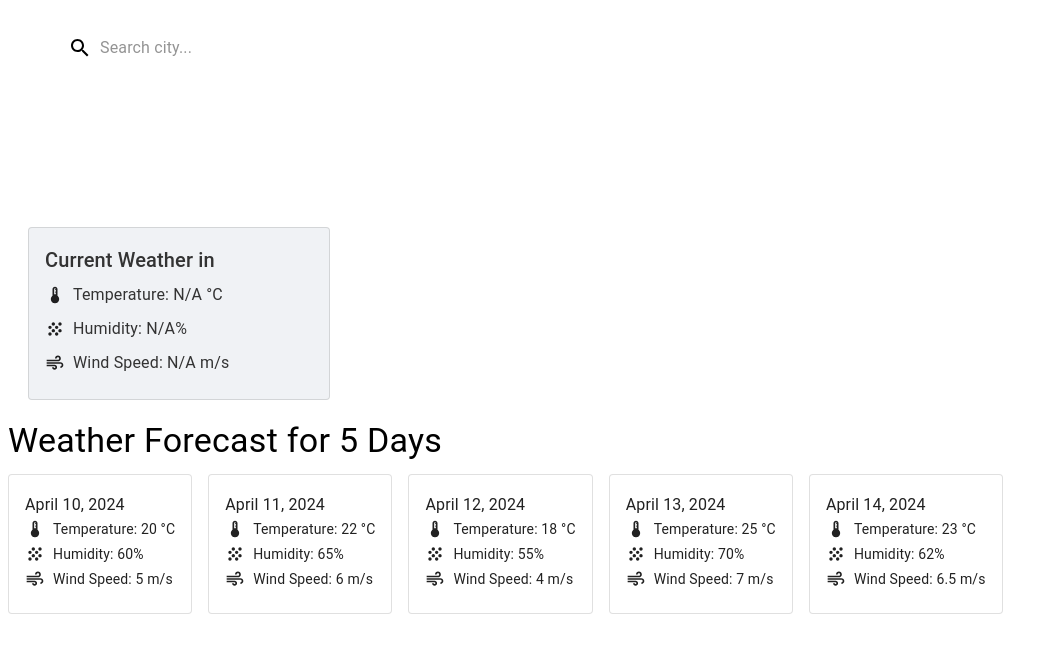
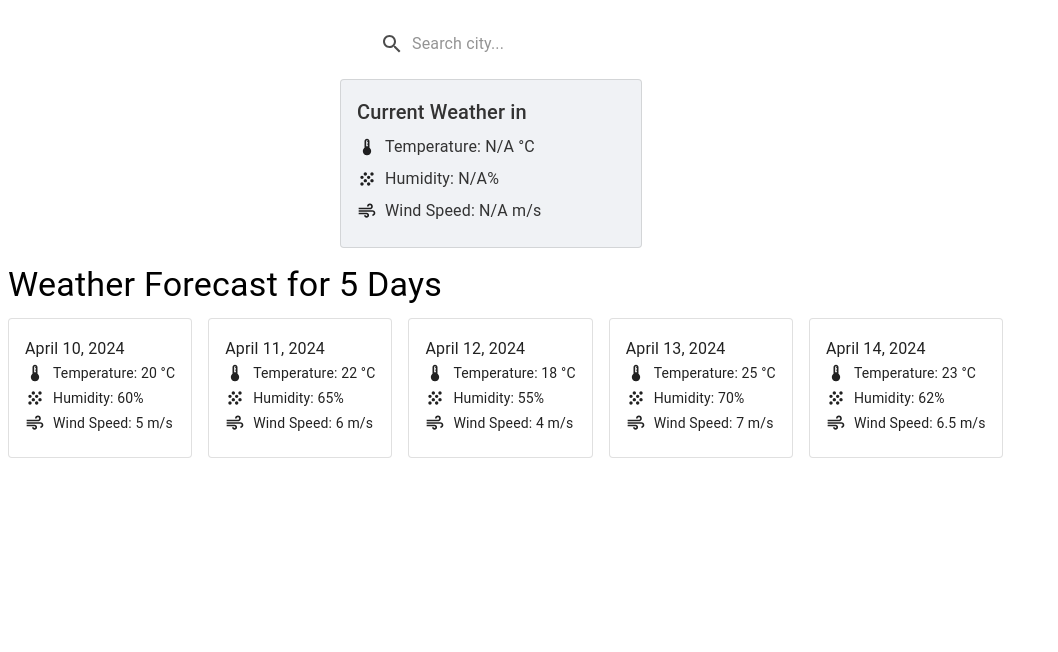
Before and after one commit to OpiniIsaac/weather-dashboard-application, a React (Vite) app: page / in a window 1280 px wide. Shown: the top 652 px of the page, without its empty margins (0-1058 px from the left). Built offline with nearby package versions, Linux system fonts and the light colour scheme.

Commit message:
changed poaition of search bar and card

```diff
--- a/src/components/CurrentWeatherComponent.jsx
+++ b/src/components/CurrentWeatherComponent.jsx
@@ -1,10 +1,11 @@
-import { useState } from 'react';
-import { Card, CardContent, Typography } from '@mui/material';
-import { styled} from '@mui/material/styles';
+import  { useState } from 'react';
+import { Card, CardContent, Typography, Box } from '@mui/material';
+import { styled } from '@mui/material/styles';
 import InputBase from '@mui/material/InputBase';
 import SearchIcon from '@mui/icons-material/Search';
 import DeviceThermostatIcon from '@mui/icons-material/DeviceThermostat';
-import { Grain, Air } from '@mui/icons-material';
+import GrainIcon from '@mui/icons-material/Grain';
+import AirIcon from '@mui/icons-material/Air';
 import { fetchWeatherData } from '../service/fetchWeather';
 import SearchComponent from './Search';
 import StyledSearchIconWrapperComponent from './SearchIconWrapper';
@@ -20,7 +21,7 @@ export default function CurrentWeatherComponent() {
       speed: 'N/A',
     },
  });
-  const color = '#FFFFFF'; // Update the color to a modern authentic color
+ const color = '#FFFFFF'; // Modern authentic color
 
  const handleSearch = async () => {
     try {
@@ -34,7 +35,7 @@ export default function CurrentWeatherComponent() {
  };
 
  return (
-    <div style={{ padding: 20 }}>
+    <Box sx={{ padding: 2, maxWidth: 600, margin: 'auto' }}>
       <SearchComponent color={color}>
         <StyledSearchIconWrapperComponent>
           <SearchIcon />
@@ -53,30 +54,29 @@ export default function CurrentWeatherComponent() {
       </SearchComponent>
 
       {weatherData && (
-        <Card variant="outlined" sx={{ maxWidth: 300, marginTop: 20, backgroundColor: '#F0F2F5' }}>
+        <Card variant="outlined" sx={{ maxWidth: 300, marginTop: 2, backgroundColor: '#F0F2F5' }}>
           <CardContent>
-            <Typography variant="h6" gutterBottom style={{ color: '#333333' }}>
+            <Typography variant="h6" gutterBottom sx={{ color: '#333333' }}>
               Current Weather in {searchInput}
             </Typography>
-            <div style={{ display: 'flex', alignItems: 'center', marginBottom: 10 }}>
+            <Box sx={{ display: 'flex', alignItems: 'center', marginBottom: 1 }}>
               <DeviceThermostatIcon fontSize="small" sx={{ marginRight: 1 }} />
-              <Typography variant="body1" style={{ color: '#333333' }}>Temperature: {weatherData.main.temp} °C</Typography>
-            </div>
-            <div style={{ display: 'flex', alignItems: 'center', marginBottom: 10 }}>
-              <Grain fontSize="small" sx={{ marginRight: 1 }} />
-              <Typography variant="body1" style={{ color: '#333333' }}>Humidity: {weatherData.main.humidity}%</Typography>
-            </div>
-            <div style={{ display: 'flex', alignItems: 'center' }}>
-              <Air fontSize="small" sx={{ marginRight: 1 }} />
-              <Typography variant="body1" style={{ color: '#333333' }}>Wind Speed: {weatherData.wind.speed} m/s</Typography>
-            </div>
+              <Typography variant="body1" sx={{ color: '#333333' }}>Temperature: {weatherData.main.temp} °C</Typography>
+            </Box>
+            <Box sx={{ display: 'flex', alignItems: 'center', marginBottom: 1 }}>
+              <GrainIcon fontSize="small" sx={{ marginRight: 1 }} />
+              <Typography variant="body1" sx={{ color: '#333333' }}>Humidity: {weatherData.main.humidity}%</Typography>
+            </Box>
+            <Box sx={{ display: 'flex', alignItems: 'center' }}>
+              <AirIcon fontSize="small" sx={{ marginRight: 1 }} />
+              <Typography variant="body1" sx={{ color: '#333333' }}>Wind Speed: {weatherData.wind.speed} m/s</Typography>
+            </Box>
           </CardContent>
         </Card>
       )}
-    </div>
+    </Box>
  );
 }
-
 
 const StyledInputBase = styled(InputBase)(({ theme }) => ({
  color: 'inherit',
--- a/src/components/Search.jsx
+++ b/src/components/Search.jsx
@@ -1,5 +1,4 @@
 import { styled, alpha } from '@mui/material/styles';
-
 
 const SearchComponent = styled('div')(({ theme }) => ({
  position: 'relative',
@@ -15,6 +14,17 @@ const SearchComponent = styled('div')(({ theme }) => ({
     marginLeft: theme.spacing(3),
     width: 'auto',
  },
+ // Add focus styles for accessibility
+ '&:focus-within': {
+    backgroundColor: alpha(theme.palette.primary.main, 0.15),
+    '&:hover': {
+      backgroundColor: alpha(theme.palette.primary.main, 0.25),
+    },
+ },
+ // Add transition for smooth hover effect
+ transition: theme.transitions.create(['background-color'], {
+    duration: theme.transitions.duration.shortest,
+ }),
 }));
 
 export default SearchComponent;
--- a/src/components/SearchIconWrapper.jsx
+++ b/src/components/SearchIconWrapper.jsx
@@ -1,5 +1,4 @@
-import React from 'react';
-import { styled } from '@mui/material/styles';
+import { alpha, styled } from '@mui/material/styles';
 
 const StyledSearchIconWrapperComponent = styled('div')(({ theme }) => ({
  padding: theme.spacing(0, 2),
@@ -9,10 +8,12 @@ const StyledSearchIconWrapperComponent = styled('div')(({ theme }) => ({
  display: 'flex',
  alignItems: 'center',
  justifyContent: 'center',
+ // Add a subtle color to the icon for better visibility
+ color: alpha(theme.palette.text.primary, 0.7),
 }));
 
 const SearchIconWrapper = ({ children }) => {
  return <StyledSearchIconWrapperComponent>{children}</StyledSearchIconWrapperComponent>;
 };
 
-export default StyledSearchIconWrapperComponent;
+export default SearchIconWrapper;
```
Lines whose indentation alone changed are shown as unchanged.
